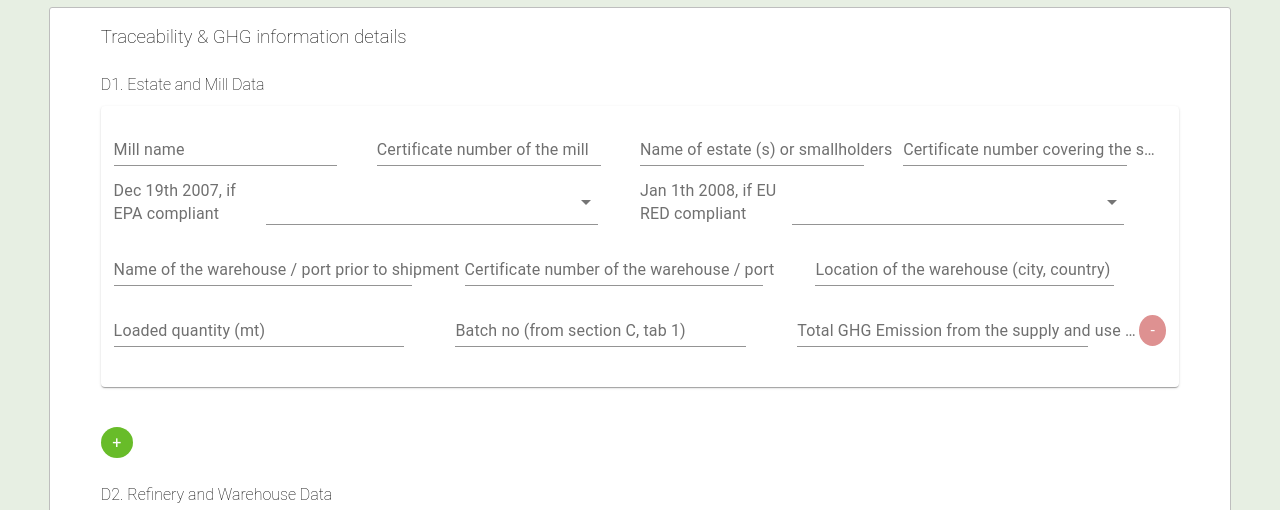
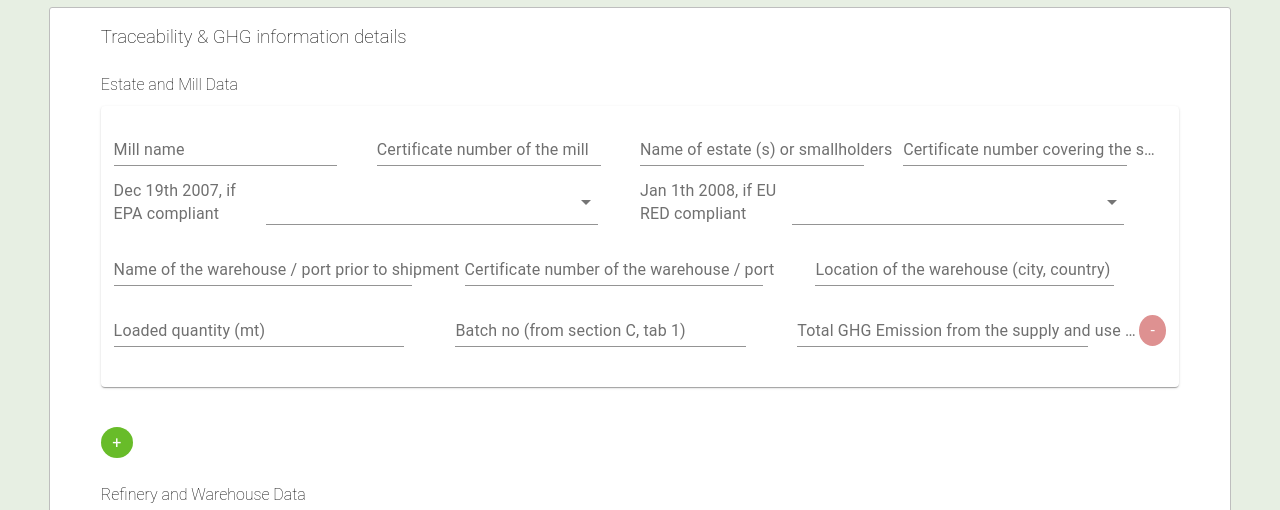
Before and after one commit to subrata3008/amcidc, a React (Create React App) app: page /delivery-form in a window 1280 px wide. Both pictures are taken after a click on the tab "TRACEABILITY & GHG DETAILS". Shown: the part 290-800 px from the top of the page. Built offline with nearby package versions, Linux system fonts and the light colour scheme.

Commit message:
some review comment fix

```diff
--- a/src/component/DeliveryForm/DeliveryForm.js
+++ b/src/component/DeliveryForm/DeliveryForm.js
@@ -697,7 +697,7 @@ const DeliveryForm = () => {
                   {fileName}
                 </FormControl>
                 <br></br>
-                <h4>B3. Market Compliance information.</h4>
+                <h4>Market Compliance information.</h4>
                 <FormControl component="fieldset" className="input-wrapper">
                   <FormLabel component="legend" className="formLabel">
                     Compliance type
@@ -828,7 +828,7 @@ const DeliveryForm = () => {
             <div className="traceability-ghgform-wrapper">
               <h3>Traceability & GHG information details</h3>
               <div className="form-wrapper">
-                <h4>D1. Estate and Mill Data</h4>
+                <h4>Estate and Mill Data</h4>
                 {millBatchDetails.map((millbatch, index) => {
                   return (
                     <>
@@ -1121,7 +1121,7 @@ const DeliveryForm = () => {
               </div>
 
               <div className="form-wrapper">
-                <h4>D2. Refinery and Warehouse Data</h4>
+                <h4>Refinery and Warehouse Data</h4>
                 {refineryDetails.map((refinerybatch, index) => {
                   return (
                     <>
@@ -1319,7 +1319,7 @@ const DeliveryForm = () => {
               </div>
 
               <div className="form-wrapper">
-                <h4>D2. Volumes produced, as shipped. </h4>
+                <h4>Volumes produced, as shipped. </h4>
                 {shippedVolumeDetails.map((shippedbatch, index) => {
                   return (
                     <>
```
